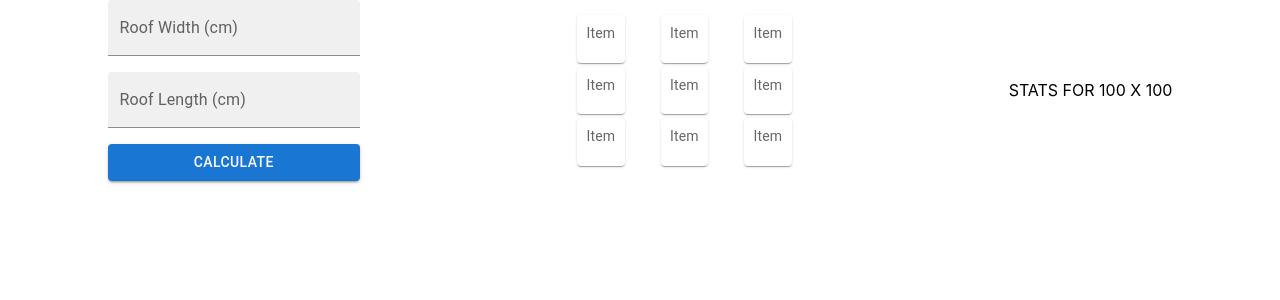
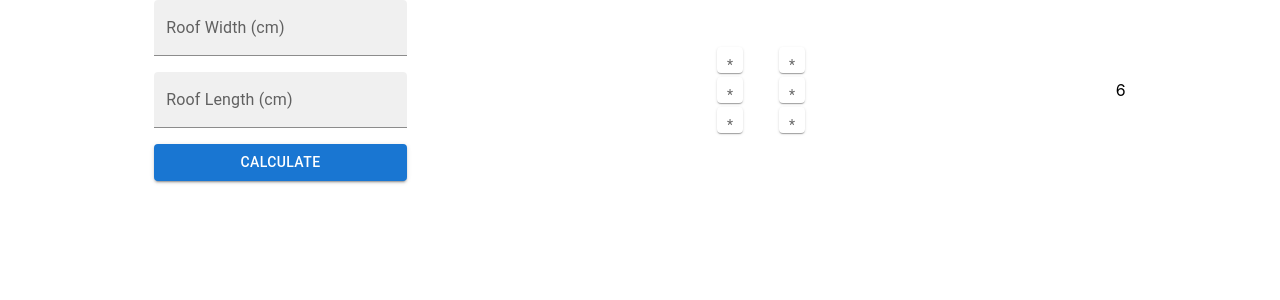
Before and after one commit to rthe1/solar-panel-planner, a React (Create React App) app: page / in a window 1280 px wide. Shown: the top 300 px of the page. Built offline with nearby package versions, Linux system fonts and the light colour scheme.

Commit message:
tile count added

```diff
--- a/src/components/DisplaySide.jsx
+++ b/src/components/DisplaySide.jsx
@@ -13,8 +13,8 @@ const Item = styled(Paper)(({ theme }) => ({
   padding: theme.spacing(1),
   textAlign: 'center',
   color: theme.palette.text.secondary,
-  height: 31.5,
-  width: 31.5,
+  height: 10,
+  width: 10,
   margin: 2,
 }));
 
@@ -26,13 +26,13 @@ export default function ResponsiveStack() {
 
   let row = [];
 
-  let columns = Math.floor(roofLength / 31.5)
+  let columns = Math.floor(roofLength / 31.5) - 1
 
   let column = [];
 
 
   for (let i = 0; i < columns; i++) {
-    column.push(<div><Item>Item</Item></div>)
+    column.push(<div><Item>*</Item></div>)
   }
 
   for (let i = 0; i < rows; i++) {
@@ -46,5 +46,7 @@ export default function ResponsiveStack() {
     </div>)
   }
 
-  return (<div>{row}</div>);
+  return (<div>
+    <div>{row}</div>
+  </div>);
 }
--- a/src/components/DisplayWriteUp.jsx
+++ b/src/components/DisplayWriteUp.jsx
@@ -22,36 +22,13 @@ export default function ResponsiveStack() {
 
   const { roofLength, width } = useContext(FormDisplayContext);
 
-  if (roofLength >= 200 && width >= 200) {
-    return (
-      <div>
-        STATS FOR 200 X 200
-      </div>
-    )
-  }
-
-
-  if (roofLength >= 100 && width >= 100) {
-    return (
-      <div>
-        STATS FOR 100 X 100
-      </div>
-    )
-  }
-
-
-
-
+  let tiles = Math.floor(roofLength/31.5) * Math.floor(width/31.5)
+  tiles = tiles - Math.floor(width/31.5)
 
   return (
     <div>
-      <Stack
-        direction={{ xs: 'column', sm: 'row' }}
-        spacing={{ xs: 1, sm: 2, md: 4 }}
-      >
-        <Item>Item 1</Item>
-        <Item>Item 2</Item>
-        <Item>Item 3</Item>
+      <Stack>
+      {tiles}
       </Stack>
     </div>
   );
```
